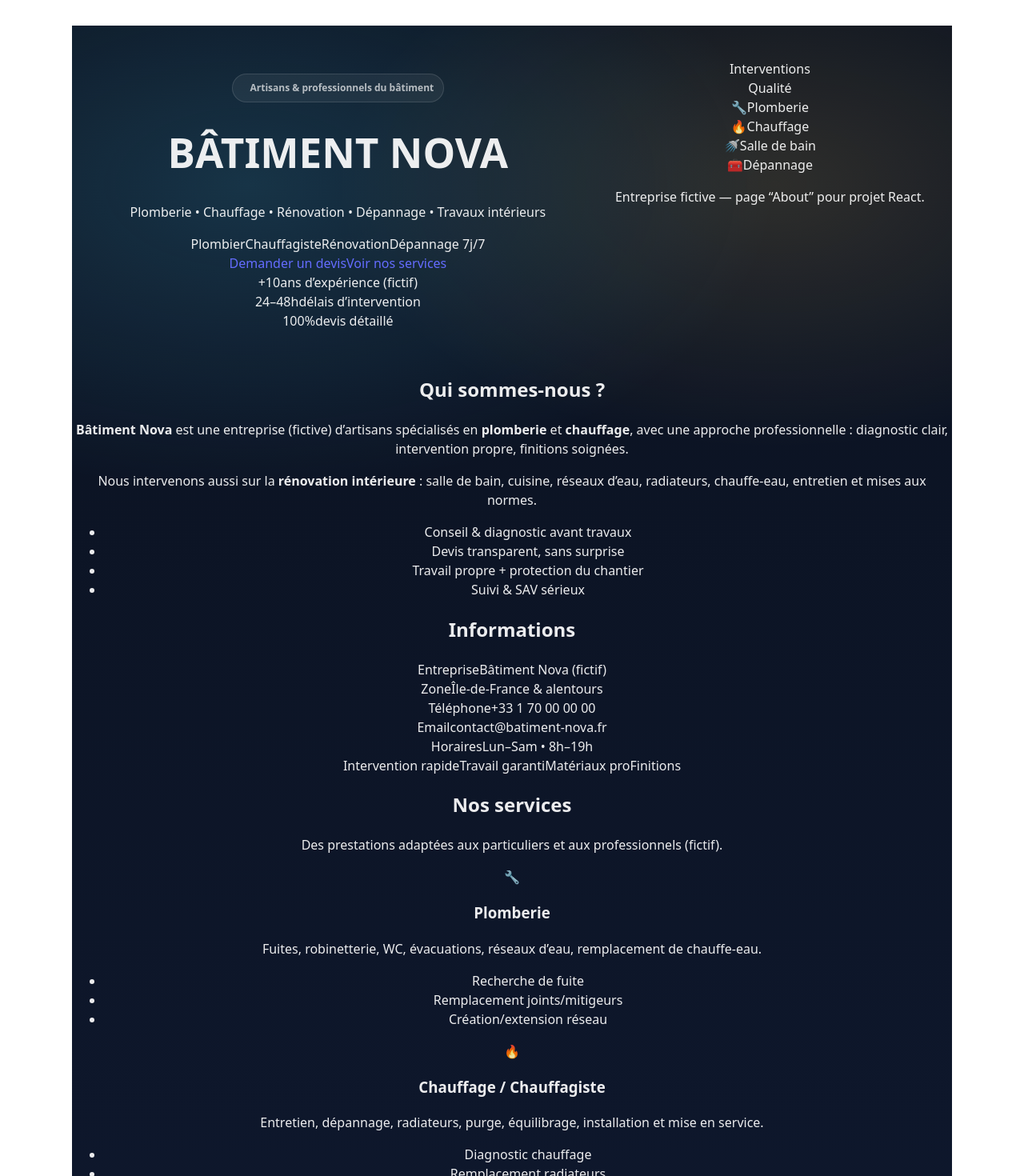
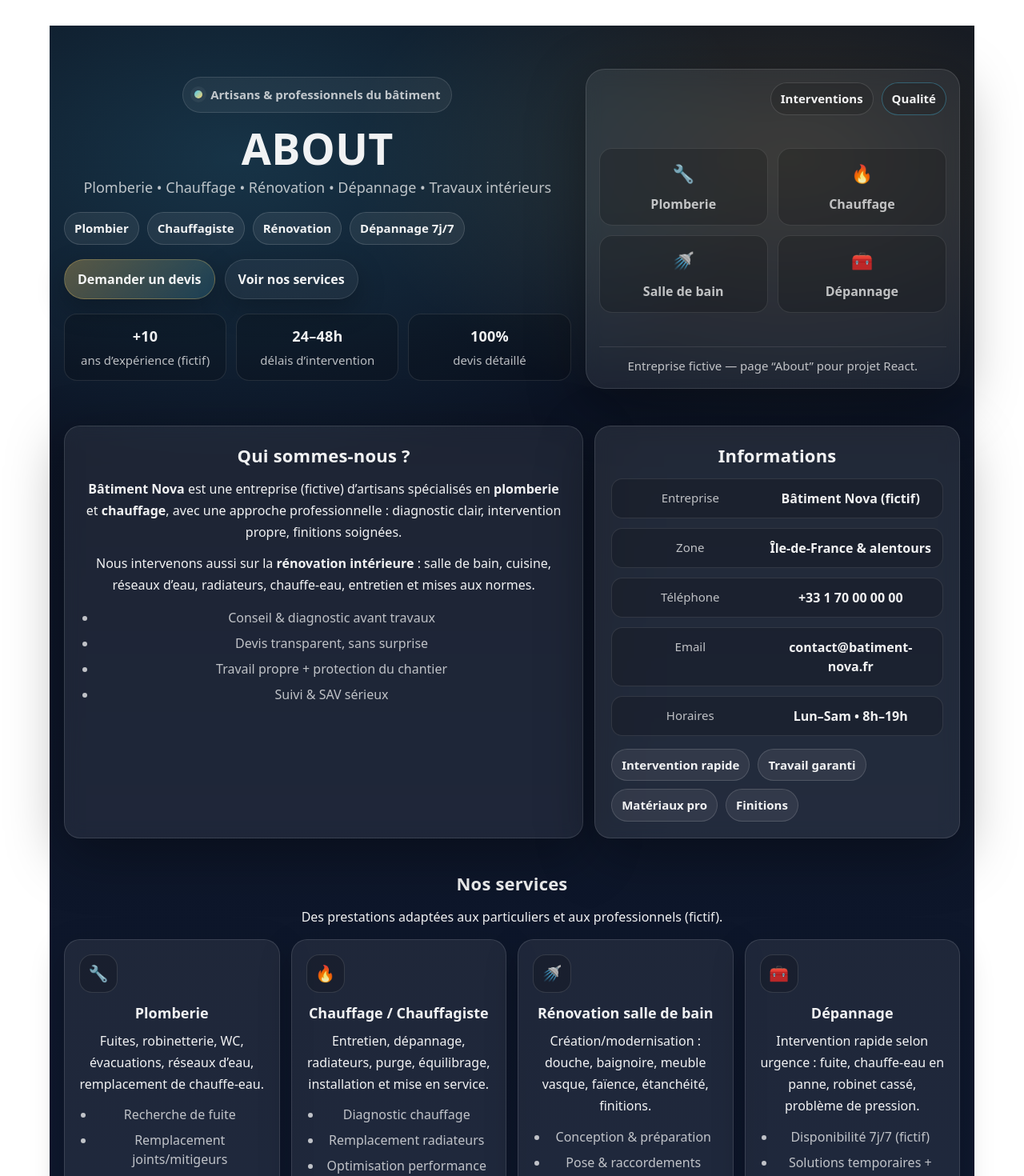
Before and after one commit to hadavidh/batimentProject, a React (Vite) app in the folder batiment/: page / in a window 1280 px wide. Shown: the top 1470 px of the page at 80% size. Built offline with nearby package versions, Linux system fonts and the light colour scheme.

Commit message:
ajouter UX/UI design

```diff
--- a/batiment/src/About/About.css
+++ b/batiment/src/About/About.css
@@ -1,26 +1,55 @@
+/* =========================
+   Global tokens (UI/UX)
+========================= */
 :root {
   --bg: #0b1220;
   --bg2: #0f1930;
-  --text: rgba(255, 255, 255, 0.92);
-  --muted: rgba(255, 255, 255, 0.68);
+
+  --text: rgba(255, 255, 255, 0.94);
+  --muted: rgba(255, 255, 255, 0.72);
+
   --border: rgba(255, 255, 255, 0.12);
-  --card: rgba(255, 255, 255, 0.06);
-  --card2: rgba(255, 255, 255, 0.08);
+  --card: rgba(255, 255, 255, 0.07);
+  --card2: rgba(255, 255, 255, 0.09);
+
   --accent: #ffd166;
   --accent2: #4cc9f0;
-  --shadow: 0 18px 60px rgba(0, 0, 0, 0.35);
-  --radius: 18px;
-  --max: 1100px;
+
+  --shadow: 0 20px 70px rgba(0, 0, 0, 0.35);
+  --radius: 20px;
+
+  --max: 1120px;
+
+  /* Typo scale (plus grand, uniforme) */
+  --font: ui-sans-serif, system-ui, -apple-system, "Segoe UI", Roboto, Helvetica, Arial,
+    "Apple Color Emoji", "Segoe UI Emoji";
+
+  --text-xs: 13px;
+  --text-sm: 15px;
+  --text-md: 16px;
+  --text-lg: 18px;
+
+  --h3: 18px;
+  --h2: 22px;
+  --h1: clamp(38px, 4.2vw, 56px);
+
+  /* Spacing */
+  --p: 20px;
 }
 
+/* =========================
+   Page base
+========================= */
 .about {
   min-height: 100vh;
   color: var(--text);
+  font-family: var(--font);
+  text-rendering: optimizeLegibility;
+  -webkit-font-smoothing: antialiased;
   background:
     radial-gradient(1200px 700px at 20% 10%, rgba(76, 201, 240, 0.18), transparent 55%),
     radial-gradient(1000px 600px at 80% 10%, rgba(255, 209, 102, 0.14), transparent 55%),
     linear-gradient(180deg, var(--bg), var(--bg2));
-  font-family: system-ui, -apple-system, Segoe UI, Roboto, Helvetica, Arial, "Apple Color Emoji", "Segoe UI Emoji";
 }
 
 .about__container {
@@ -28,30 +57,434 @@
   margin: 0 auto;
 }
 
+/* =========================
+   HERO (meilleur UI/UX)
+========================= */
 .about__hero {
-  padding: 42px 18px 18px;
+  padding: 54px 18px 20px;
 }
 
 .about__heroGrid {
   display: grid;
-  grid-template-columns: 1.2fr 0.8fr;
-  gap: 16px;
+  grid-template-columns: 1.15fr 0.85fr;
+  gap: 18px;
   align-items: stretch;
 }
 
 .about__heroLeft {
-  padding: 18px 0;
+  padding: 10px 0;
 }
 
 .about__kicker {
   display: inline-flex;
   align-items: center;
   gap: 10px;
-  padding: 8px 12px;
+  padding: 10px 14px;
   border-radius: 999px;
   background: rgba(255, 255, 255, 0.06);
   border: 1px solid var(--border);
   color: var(--muted);
-  font-weight: 600;
-  font-size: 12px;
+  font-weight: 650;
+  font-size: var(--text-sm);
 }
+
+.about__dot {
+  width: 10px;
+  height: 10px;
+  border-radius: 50%;
+  background: linear-gradient(135deg, var(--accent2), var(--accent));
+  box-shadow: 0 0 0 5px rgba(255,255,255,0.05);
+}
+
+.about__title {
+  margin: 18px 0 8px;
+  font-size: var(--h1);
+  line-height: 1.02;
+  letter-spacing: 0.5px;
+}
+
+.about__subtitle {
+  margin: 0 0 16px;
+  color: var(--muted);
+  font-size: var(--text-lg);
+  line-height: 1.55;
+  max-width: 62ch;
+}
+
+.about__badges {
+  display: flex;
+  flex-wrap: wrap;
+  gap: 10px;
+  margin: 12px 0 18px;
+}
+
+.about__badge {
+  font-size: var(--text-sm);
+  padding: 8px 12px;
+  border-radius: 999px;
+  border: 1px solid rgba(255,255,255,0.14);
+  background: rgba(255,255,255,0.07);
+  color: var(--text);
+  font-weight: 650;
+}
+
+/* CTA */
+.about__cta {
+  display: flex;
+  gap: 12px;
+  margin-top: 12px;
+  flex-wrap: wrap;
+}
+
+.about__btn {
+  text-decoration: none;
+  padding: 12px 16px;
+  border-radius: 999px;
+  font-weight: 750;
+  font-size: var(--text-md);
+  border: 1px solid var(--border);
+  background: rgba(255, 255, 255, 0.06);
+  color: var(--text);
+  transition: transform 0.08s ease, background 0.15s ease, border-color 0.15s ease;
+  box-shadow: 0 12px 34px rgba(0,0,0,0.25);
+}
+
+.about__btn:hover {
+  transform: translateY(-1px);
+  background: rgba(255, 255, 255, 0.10);
+  border-color: rgba(255,255,255,0.22);
+}
+
+.about__btn--primary {
+  background: linear-gradient(135deg, rgba(255, 209, 102, 0.30), rgba(76, 201, 240, 0.16));
+  border-color: rgba(255, 209, 102, 0.28);
+}
+
+.about__btn--ghost {
+  background: rgba(255, 255, 255, 0.05);
+}
+
+/* Stats (plus lisibles) */
+.about__stats {
+  display: grid;
+  grid-template-columns: repeat(3, 1fr);
+  gap: 12px;
+  margin-top: 18px;
+}
+
+.about__stat {
+  padding: 14px 14px;
+  border-radius: 16px;
+  background: rgba(0,0,0,0.18);
+  border: 1px solid rgba(255,255,255,0.10);
+}
+
+.about__statNum {
+  display: block;
+  font-weight: 850;
+  font-size: 18px;
+  letter-spacing: 0.2px;
+}
+
+.about__statLabel {
+  display: block;
+  margin-top: 6px;
+  color: var(--muted);
+  font-size: var(--text-sm);
+  line-height: 1.4;
+}
+
+/* =========================
+   HERO right card
+========================= */
+.about__heroRight {
+  display: flex;
+  align-items: stretch;
+}
+
+.about__heroCard {
+  width: 100%;
+  border-radius: calc(var(--radius) + 4px);
+  border: 1px solid var(--border);
+  background: rgba(255,255,255,0.07);
+  box-shadow: var(--shadow);
+  padding: 16px;
+  backdrop-filter: blur(10px);
+  display: flex;
+  flex-direction: column;
+  justify-content: space-between;
+}
+
+.about__heroCardTop {
+  display: flex;
+  gap: 10px;
+  justify-content: flex-end;
+}
+
+.about__pill {
+  font-size: var(--text-sm);
+  font-weight: 750;
+  padding: 8px 12px;
+  border-radius: 999px;
+  border: 1px solid rgba(255,255,255,0.14);
+  background: rgba(0,0,0,0.14);
+  color: var(--text);
+}
+
+.about__pill--alt {
+  border-color: rgba(76, 201, 240, 0.35);
+}
+
+.about__heroIcons {
+  display: grid;
+  grid-template-columns: repeat(2, 1fr);
+  gap: 12px;
+  padding: 12px 0;
+}
+
+.about__iconBox {
+  border-radius: 16px;
+  background: rgba(0,0,0,0.18);
+  border: 1px solid rgba(255,255,255,0.10);
+  padding: 14px;
+}
+
+.about__icon {
+  display: block;
+  font-size: 22px;
+}
+
+.about__iconLabel {
+  display: block;
+  margin-top: 10px;
+  font-size: var(--text-md);
+  color: var(--muted);
+  font-weight: 750;
+}
+
+.about__heroNote {
+  display: grid;
+  gap: 12px;
+}
+
+.about__heroNoteLine {
+  height: 1px;
+  background: rgba(255,255,255,0.10);
+}
+
+.about__muted {
+  color: var(--muted);
+  font-size: var(--text-sm);
+  margin: 0;
+}
+
+/* =========================
+   Sections / Cards
+========================= */
+.about__section {
+  padding: 26px 18px;
+}
+
+.about__section--alt {
+  padding-top: 14px;
+}
+
+.about__grid {
+  display: grid;
+  grid-template-columns: 1.35fr 0.95fr;
+  gap: 14px;
+}
+
+.about__card {
+  background: var(--card);
+  border: 1px solid var(--border);
+  border-radius: var(--radius);
+  box-shadow: var(--shadow);
+  padding: var(--p);
+  backdrop-filter: blur(10px);
+}
+
+.about__card--info {
+  background: var(--card2);
+}
+
+.about__h2 {
+  margin: 0 0 12px;
+  font-size: var(--h2);
+  letter-spacing: 0.2px;
+}
+
+.about__h3 {
+  margin: 10px 0 8px;
+  font-size: var(--h3);
+}
+
+.about__p {
+  margin: 0 0 12px;
+  color: var(--text);
+  line-height: 1.7;
+  font-size: var(--text-md);
+}
+
+.about__bullets {
+  margin: 14px 0 0;
+  padding: 0 0 0 20px;
+  color: var(--muted);
+  font-size: var(--text-md);
+}
+
+.about__bullets li {
+  margin: 8px 0;
+}
+
+/* Info list */
+.about__infoList {
+  display: grid;
+  gap: 12px;
+  margin-top: 10px;
+}
+
+.about__infoRow {
+  display: grid;
+  grid-template-columns: 1fr 1.2fr;
+  gap: 12px;
+  padding: 12px;
+  border-radius: 14px;
+  border: 1px solid rgba(255,255,255,0.10);
+  background: rgba(0,0,0,0.18);
+}
+
+.about__label {
+  color: var(--muted);
+  font-size: var(--text-sm);
+}
+
+.about__value {
+  color: var(--text);
+  font-size: var(--text-md);
+  font-weight: 800;
+}
+
+.about__chips {
+  display: flex;
+  flex-wrap: wrap;
+  gap: 10px;
+  margin-top: 16px;
+}
+
+.about__chip {
+  font-size: var(--text-sm);
+  padding: 8px 12px;
+  border-radius: 999px;
+  border: 1px solid rgba(255,255,255,0.14);
+  background: rgba(255,255,255,0.07);
+  color: var(--text);
+  font-weight: 650;
+}
+
+/* =========================
+   Services cards
+========================= */
+.about__sectionHead {
+  margin: 0 auto 14px;
+}
+
+.about__cards {
+  display: grid;
+  grid-template-columns: repeat(4, 1fr);
+  gap: 14px;
+}
+
+.about__serviceCard {
+  background: rgba(255,255,255,0.07);
+  border: 1px solid rgba(255,255,255,0.12);
+  border-radius: var(--radius);
+  padding: 18px;
+  box-shadow: 0 14px 42px rgba(0,0,0,0.22);
+}
+
+.about__serviceIcon {
+  width: 46px;
+  height: 46px;
+  border-radius: 16px;
+  display: grid;
+  place-items: center;
+  background: rgba(0,0,0,0.18);
+  border: 1px solid rgba(255,255,255,0.12);
+  margin-bottom: 12px;
+  font-size: 20px;
+}
+
+.about__miniList {
+  margin: 12px 0 0;
+  padding: 0 0 0 20px;
+  color: var(--muted);
+  font-size: var(--text-md);
+}
+
+.about__miniList li {
+  margin: 8px 0;
+}
+
+/* =========================
+   Footer
+========================= */
+.about__footer {
+  padding: 20px 18px;
+  border-top: 1px solid rgba(255,255,255,0.08);
+  margin-top: 16px;
+}
+
+.about__footerRow {
+  display: flex;
+  align-items: center;
+  justify-content: space-between;
+  gap: 12px;
+  flex-wrap: wrap;
+}
+
+.about__footerText {
+  margin: 0;
+  color: var(--muted);
+  font-size: var(--text-sm);
+}
+
+.about__footerLink {
+  color: var(--text);
+  font-weight: 750;
+  text-decoration: none;
+  border-bottom: 1px dashed rgba(255,255,255,0.35);
+  padding-bottom: 2px;
+}
+
+.about__footerLink:hover {
+  border-bottom-color: rgba(255,255,255,0.7);
+}
+
+/* =========================
+   Responsive
+========================= */
+@media (max-width: 980px) {
+  .about__heroGrid {
+    grid-template-columns: 1fr;
+  }
+  .about__stats {
+    grid-template-columns: 1fr;
+  }
+  .about__grid {
+    grid-template-columns: 1fr;
+  }
+  .about__cards {
+    grid-template-columns: repeat(2, 1fr);
+  }
+}
+
+@media (max-width: 520px) {
+  .about__cards {
+    grid-template-columns: 1fr;
+  }
+  .about__btn {
+    flex: 1;
+    text-align: center;
+  }
+}
--- a/batiment/src/About/About.tsx
+++ b/batiment/src/About/About.tsx
@@ -13,7 +13,7 @@ export default function About() {
                 Artisans & professionnels du bâtiment
               </div>
 
-              <h1 className="about__title">BÂTIMENT NOVA</h1>
+              <h1 className="about__title">ABOUT</h1>
               <p className="about__subtitle">
                 Plomberie • Chauffage • Rénovation • Dépannage • Travaux intérieurs
               </p>
```
